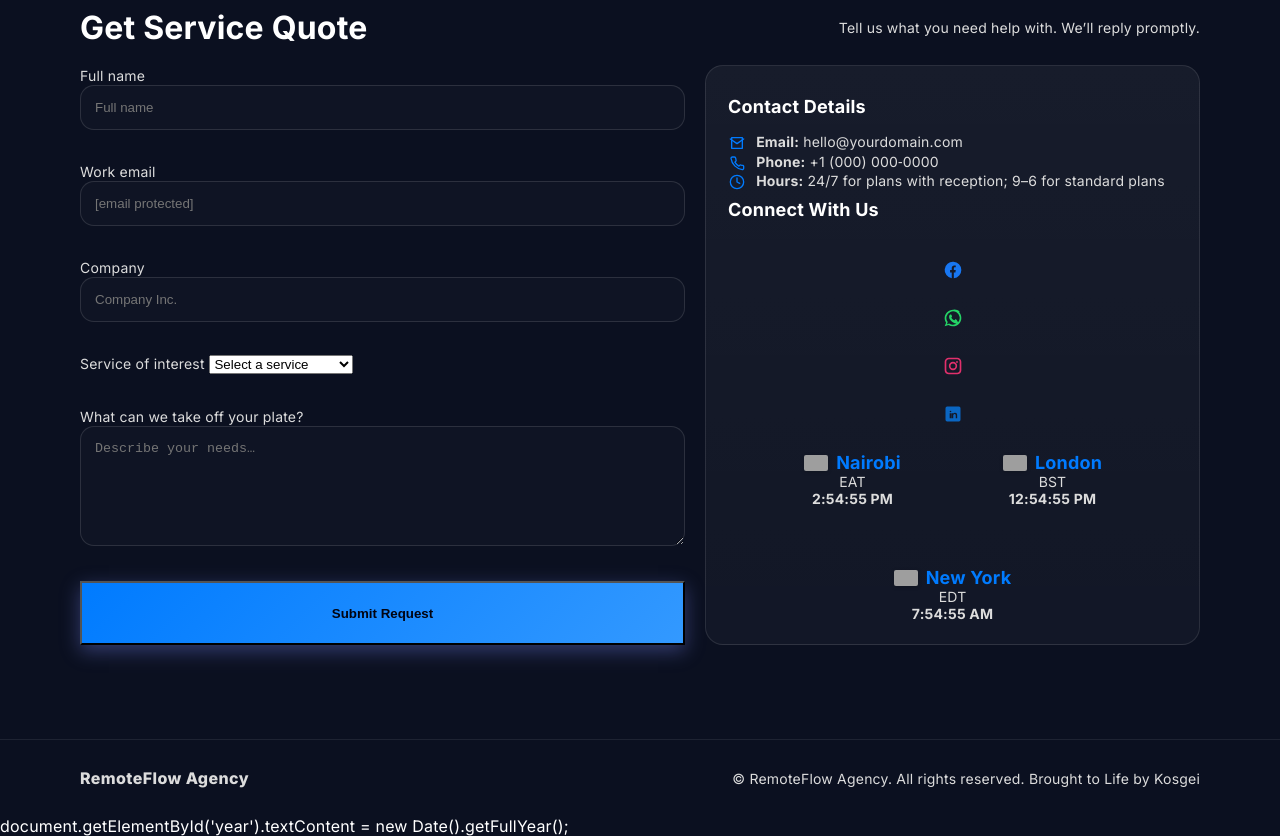
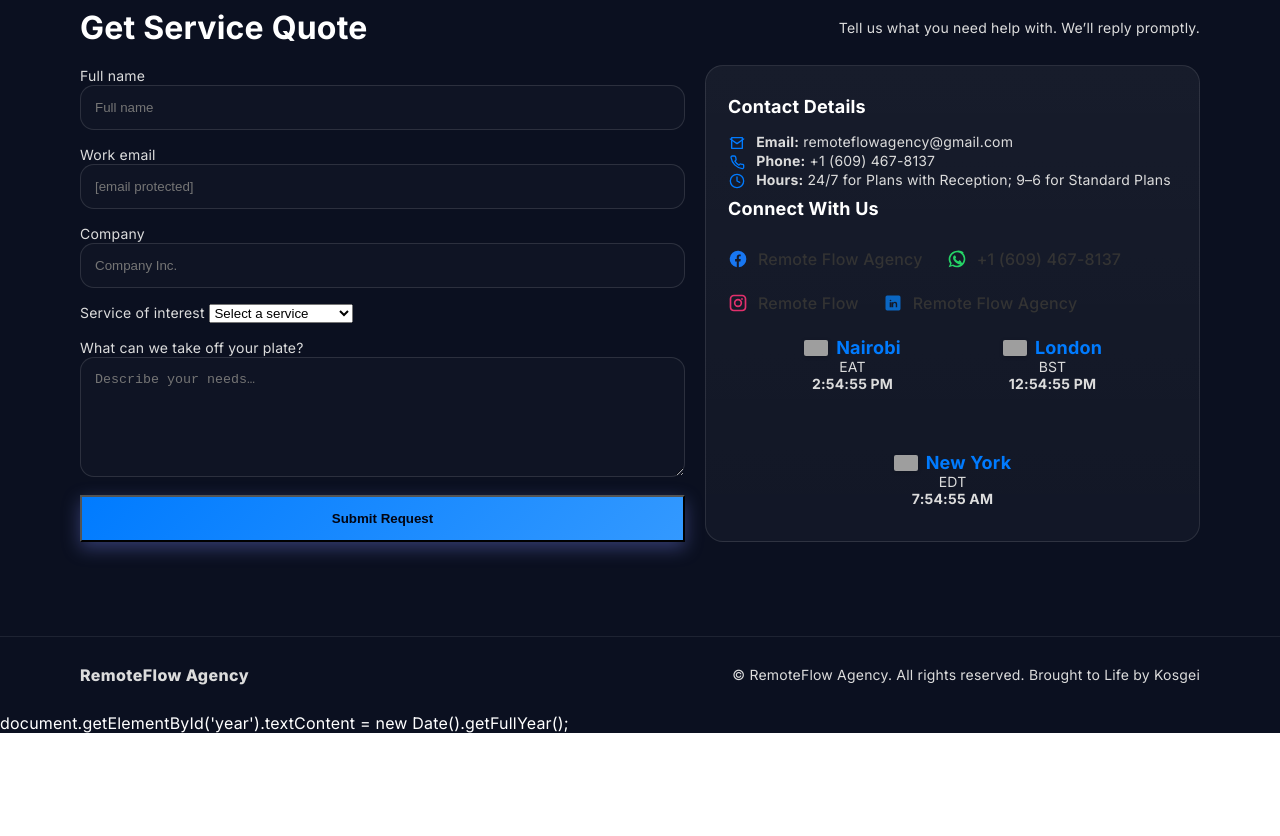
Before and after one commit to secure-server-eng/remoteflow, a plain HTML site: page index.html in a window 1280 px wide. Shown: the part 3680-4516 px from the top of the page. After the commit the page ends 4413 px from the top, so only its background shows below. Drawn offline with Linux system fonts and the light colour scheme; grey boxes are pictures that could not be loaded.

Commit message:
Update index.html

```diff
--- a/index.html
+++ b/index.html
@@ -468,10 +468,28 @@
 }
 .social-links {
     display: flex;
-  flex-direction: column;
+    gap: 24px;
+    flex-wrap: wrap;
     align-items: center;
-  gap: 24px;
-  margin-top: 40px;
+    font-family: 'Inter', sans-serif;
+  }
+
+  .social-links a {
+    display: flex;
+    align-items: center;
+    gap: 10px;
+    text-decoration: none;
+    font-weight: 500;
+    color: #333;
+    transition: color 0.2s ease;
+  }
+
+  .social-links a:hover {
+    color: #0078D4;
+  }
+
+  .social-links svg {
+    flex-shrink: 0;
   }
 
 .city-times {
@@ -1075,13 +1093,10 @@
         <h2>Get Service Quote</h2>
         <span class="sub">Tell us what you need help with. We’ll reply promptly.</span>
       </div>
-	  <div id="splash-message" style="display:none; position:fixed; top:0; left:0; width:100%; background:rgba(0,123,255,0.85); color:white; text-align:center; padding:1rem; font-weight:bold; z-index:9999;">
-  RemoteFlow Has Received Your Request
-</div>
-
       <div class="grid" style="grid-template-columns:1.1fr .9fr">
-        <form aria-label="Contact form" onsubmit="event.preventDefault(); alert('Request Submitted Successfully.');">
+        <form action="https://api.web3forms.com/submit" method="POST">
   <div>
+  <input type="hidden" name="access_key" value="54c30926-9af0-4819-a406-65f4c3811fa2">
     <label for="name">Full name</label>
     <input id="name" name="name" type="text" placeholder="Full name" required>
   </div>
@@ -1124,7 +1139,7 @@
         <path d="M22,6 L12,13 L2,6"/>
       </svg>
     </span>
-    <b>Email:</b> hello@yourdomain.com
+    <b>Email:</b> remoteflowagency@gmail.com
   </p>
 
   <p>
@@ -1133,7 +1148,7 @@
         <path d="M22 16.92v3a2 2 0 0 1-2.18 2A19.79 19.79 0 0 1 3 5.18 2 2 0 0 1 5 3h3a2 2 0 0 1 2 1.72 12.05 12.05 0 0 0 .57 2.57 2 2 0 0 1-.45 2.11l-1.27 1.27a16 16 0 0 0 6.06 6.06l1.27-1.27a2 2 0 0 1 2.11-.45 12.05 12.05 0 0 0 2.57.57A2 2 0 0 1 22 16.92z"/>
       </svg>
     </span>
-    <b>Phone:</b> +1 (000) 000‑0000
+    <b>Phone:</b> +1 (609) 467-8137
   </p>
 
   <p>
@@ -1143,23 +1158,41 @@
         <path d="M12 6v6l4 2"/>
       </svg>
     </span>
-    <b>Hours:</b> 24/7 for plans with reception; 9–6 for standard plans
+    <b>Hours:</b> 24/7 for Plans with Reception; 9–6 for Standard Plans
   </p>
   <!-- Social media links -->
   <h3>Connect With Us</h3>
   <div class="social-links">
-    <a href="https://facebook.com" target="_blank" aria-label="Facebook">
-      <svg width="20" height="20" fill="#1877F2" viewBox="0 0 24 24"><path d="M22 12a10 10 0 1 0-11.5 9.9v-7h-2v-3h2v-2.3c0-2 1.2-3.1 3-3.1.9 0 1.8.2 1.8.2v2h-1c-1 0-1.3.6-1.3 1.2V12h2.3l-.4 3h-1.9v7A10 10 0 0 0 22 12"/></svg>
+   <div class="social-links">
+  <a href="https://facebook.com" target="_blank">
+    <svg width="20" height="20" fill="#1877F2" viewBox="0 0 24 24">
+      <path d="M22 12a10 10 0 1 0-11.5 9.9v-7h-2v-3h2v-2.3c0-2 1.2-3.1 3-3.1.9 0 1.8.2 1.8.2v2h-1c-1 0-1.3.6-1.3 1.2V12h2.3l-.4 3h-1.9v7A10 10 0 0 0 22 12"/>
+    </svg>
+    <span>Remote Flow Agency</span>
   </a>
-    <a href="https://wa.me/1234567890" target="_blank" aria-label="WhatsApp">
-      <svg width="20" height="20" fill="#25D366" viewBox="0 0 24 24"><path d="M20 3.9A10.8 10.8 0 0 0 12.1 2C6.5 2 2 6.5 2 12.1c0 2 .6 3.9 1.7 5.5L2 22l4.6-1.5A10 10 0 0 0 12 22c5.5 0 10-4.5 10-10 0-2.7-1-5.3-2.8-7.1zM12 20a8 8 0 0 1-4.2-1.2l-.3-.2-2.7.9.9-2.6-.2-.3A8 8 0 1 1 12 20zm4.4-5.9c-.2-.1-1.2-.6-1.4-.6s-.3-.1-.5.2-.6.7-.7.9-.3.1-.5 0a6.4 6.4 0 0 1-1.9-1.2 7 7 0 0 1-1.3-1.7c-.1-.2 0-.3.1-.5l.4-.5.2-.4c.1-.2 0-.3 0-.5l-.6-1.5c-.1-.2-.3-.5-.6-.5h-.5c-.2 0-.5.1-.8.4s-1 1-1 2.5 1 2.9 1.1 3.1c.1.2 2 3.1 4.9 4.3.7.3 1.2.5 1.6.6.7.2 1.3.2 1.8.1.6-.1 1.2-.5 1.4-1s.2-1 .1-1.1-.2-.2-.5-.3z"/></svg>
+
+  <a href="https://wa.me/1234567890" target="_blank">
+    <svg width="20" height="20" fill="#25D366" viewBox="0 0 24 24">
+      <path d="M20 3.9A10.8 10.8 0 0 0 12.1 2C6.5 2 2 6.5 2 12.1c0 2 .6 3.9 1.7 5.5L2 22l4.6-1.5A10 10 0 0 0 12 22c5.5 0 10-4.5 10-10 0-2.7-1-5.3-2.8-7.1zM12 20a8 8 0 0 1-4.2-1.2l-.3-.2-2.7.9.9-2.6-.2-.3A8 8 0 1 1 12 20zm4.4-5.9c-.2-.1-1.2-.6-1.4-.6s-.3-.1-.5.2-.6.7-.7.9-.3.1-.5 0a6.4 6.4 0 0 1-1.9-1.2 7 7 0 0 1-1.3-1.7c-.1-.2 0-.3.1-.5l.4-.5.2-.4c.1-.2 0-.3 0-.5l-.6-1.5c-.1-.2-.3-.5-.6-.5h-.5c-.2 0-.5.1-.8.4s-1 1-1 2.5 1 2.9 1.1 3.1c.1.2 2 3.1 4.9 4.3.7.3 1.2.5 1.6.6.7.2 1.3.2 1.8.1.6-.1 1.2-.5 1.4-1s.2-1 .1-1.1-.2-.2-.5-.3z"/>
+    </svg>
+    <span>+1 (609) 467-8137</span>
   </a>
-    <a href="https://instagram.com" target="_blank" aria-label="Instagram">
-      <svg width="20" height="20" fill="#E1306C" viewBox="0 0 24 24"><path d="M7 2C4.2 2 2 4.2 2 7v10c0 2.8 2.2 5 5 5h10c2.8 0 5-2.2 5-5V7c0-2.8-2.2-5-5-5H7zm10 2c1.6 0 3 1.4 3 3v10c0 1.6-1.4 3-3 3H7c-1.6 0-3-1.4-3-3V7c0-1.6 1.4-3 3-3h10zm-5 3a5 5 0 1 0 0 10 5 5 0 0 0 0-10zm0 2a3 3 0 1 1 0 6 3 3 0 0 1 0-6zm4.8-2.9a1.1 1.1 0 1 0 0 2.2 1.1 1.1 0 0 0 0-2.2z"/></svg>
+
+  <a href="https://instagram.com" target="_blank">
+    <svg width="20" height="20" fill="#E1306C" viewBox="0 0 24 24">
+      <path d="M7 2C4.2 2 2 4.2 2 7v10c0 2.8 2.2 5 5 5h10c2.8 0 5-2.2 5-5V7c0-2.8-2.2-5-5-5H7zm10 2c1.6 0 3 1.4 3 3v10c0 1.6-1.4 3-3 3H7c-1.6 0-3-1.4-3-3V7c0-1.6 1.4-3 3-3h10zm-5 3a5 5 0 1 0 0 10 5 5 0 0 0 0-10zm0 2a3 3 0 1 1 0 6 3 3 0 0 1 0-6zm4.8-2.9a1.1 1.1 0 1 0 0 2.2 1.1 1.1 0 0 0 0-2.2z"/>
+    </svg>
+    <span>Remote Flow</span>
   </a>
-    <a href="https://linkedin.com" target="_blank" aria-label="LinkedIn">
-      <svg width="20" height="20" fill="#0A66C2" viewBox="0 0 24 24"><path d="M19 3A2 2 0 0 1 21 5v14a2 2 0 0 1-2 2H5a2 2 0 0 1-2-2V5a2 2 0 0 1 2-2h14zm-9 14v-6H8v6h2zm-1-7a1 1 0 1 0 0-2 1 1 0 0 0 0 2zm8 7v-3.5c0-2-1-3-2.5-3a2.3 2.3 0 0 0-2.1 1h-.1V11h-2v6h2v-3.3c0-.8.6-1.7 1.5-1.7s1.5.7 1.5 1.6V17h2z"/></svg>
+
+  <a href="https://linkedin.com" target="_blank">
+    <svg width="20" height="20" fill="#0A66C2" viewBox="0 0 24 24">
+      <path d="M19 3A2 2 0 0 1 21 5v14a2 2 0 0 1-2 2H5a2 2 0 0 1-2-2V5a2 2 0 0 1 2-2h14zm-9 14v-6H8v6h2zm-1-7a1 1 0 1 0 0-2 1 1 0 0 0 0 2zm8 7v-3.5c0-2-1-3-2.5-3a2.3 2.3 0 0 0-2.1 1h-.1V11h-2v6h2v-3.3c0-.8.6-1.7 1.5-1.7s1.5.7 1.5 1.6V17h2z"/>
+    </svg>
+    <span>Remote Flow Agency</span>
   </a>
+</div>
+
 	<div class="city-times">
   <div class="city">
     <div class="city-label">
@@ -1268,26 +1301,6 @@
 
 setInterval(updateClocks, 1000);
 updateClocks();
-document.getElementById("contactForm").addEventListener("submit", async function(e) {
-  e.preventDefault();
-
-  const form = e.target;
-  const data = {
-    name: form.name.value,
-    email: form.email.value,
-    company: form.company.value,
-    service: form.service.value,
-    message: form.message.value
-  };
-
-  await fetch("/submit-request", {
-    method: "POST",
-    headers: { "Content-Type": "application/json" },
-    body: JSON.stringify(data)
-  });
-
-  alert("Request Submitted Successfully.");
-});
 </script>
 
     document.getElementById('year').textContent = new Date().getFullYear();
```
Lines whose indentation alone changed are shown as unchanged.
